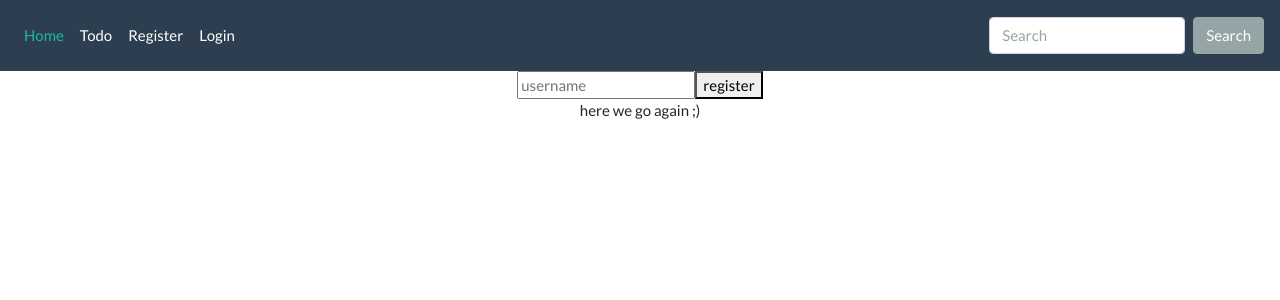
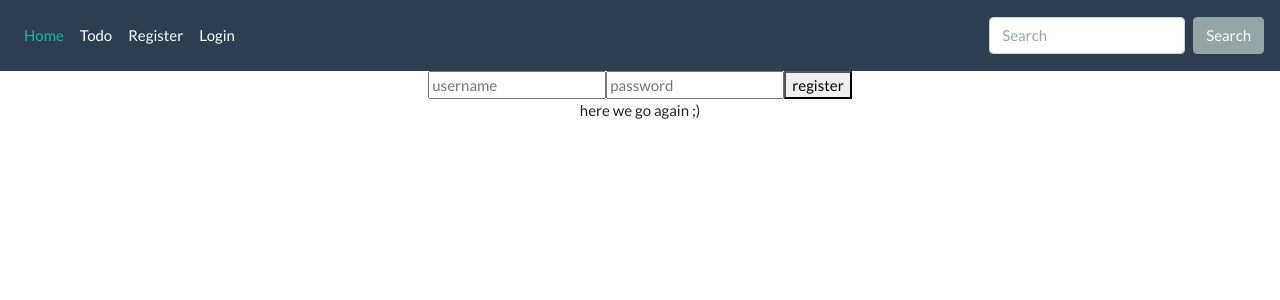
Before and after one commit to Mikolaj-Graja/crud_fullstack, a React (Create React App) app in the folder frontend/: page /register in a window 1280 px wide. Shown: the top 300 px of the page. Built offline with nearby package versions, Linux system fonts and the light colour scheme.

Commit message:
Working registration (server with client)

```diff
--- a/frontend/src/components/RegisterPage.js
+++ b/frontend/src/components/RegisterPage.js
@@ -1,20 +1,25 @@
 import React from 'react';
 import axios from 'axios';
 class RegisterPage extends React.Component {
-	state = { userName: '' };
+	state = { userName: '', password: '' };
 
 	handleChange = (e) => {
-		this.setState({ userName: e.target.value });
+		this.setState({ [e.target.name]: e.target.value });
 	};
 
 	submitUserRegistration = (e) => {
 		e.preventDefault();
 		if (!this.state.userName) alert('no userName');
+		else if (!this.state.password) alert('no password');
 		else {
+			const newUser = {
+				userName: this.state.userName,
+				password: this.state.password,
+			};
 			axios
-				.post('http://localhost:3009/registerUser', this.state)
-				.then(this.setState({ userName: '' }))
-				.then(window.location.reload());
+				.post('http://localhost:3009/registerUser', newUser)
+				.then(this.setState({ userName: '', password: '' }));
+			// .then(window.location.reload());
 		}
 	};
 
@@ -29,6 +34,13 @@ class RegisterPage extends React.Component {
 						value={this.state.userName}
 						onChange={this.handleChange}
 					/>
+					<input
+						type='password'
+						name='password'
+						placeholder='password'
+						value={this.state.password}
+						onChange={this.handleChange}
+					/>
 					<button type='submit'>register</button>
 				</form>
 			</div>
```
Also changed, not shown: 1 other file (tests, documents, lock files or other folders).
